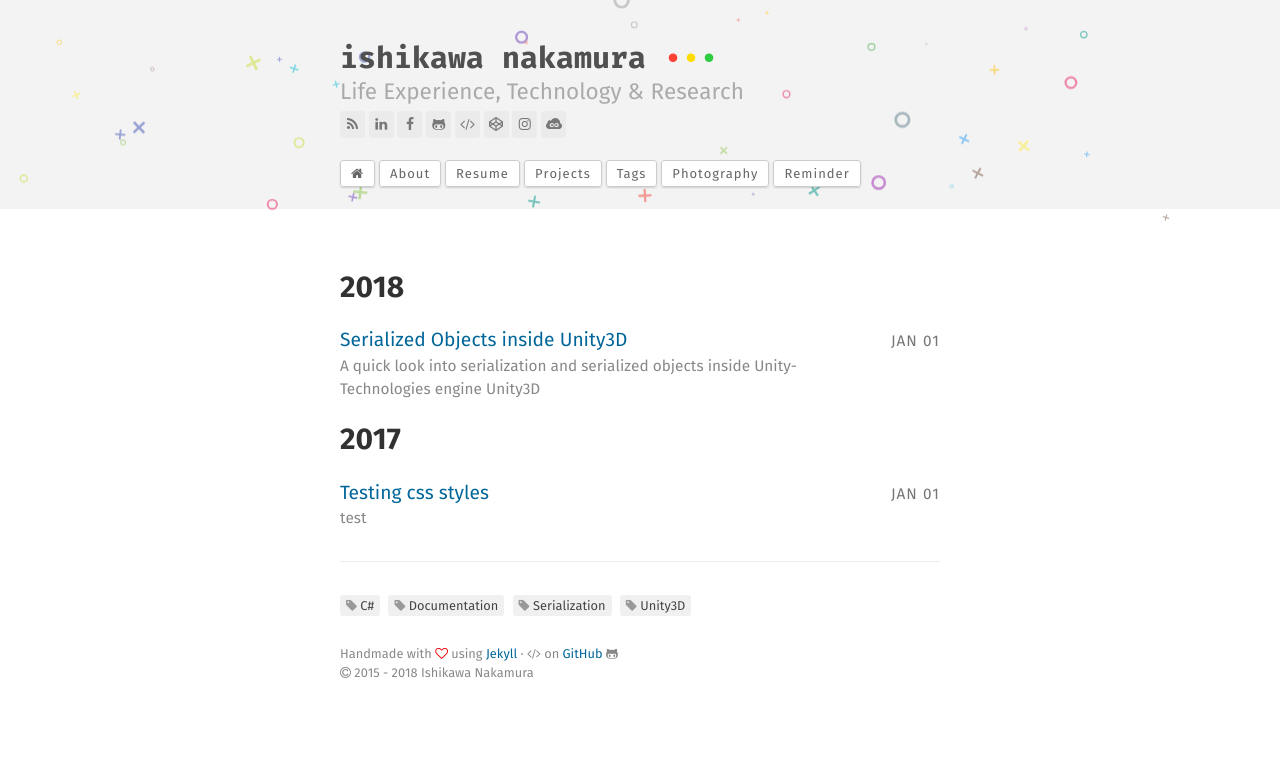
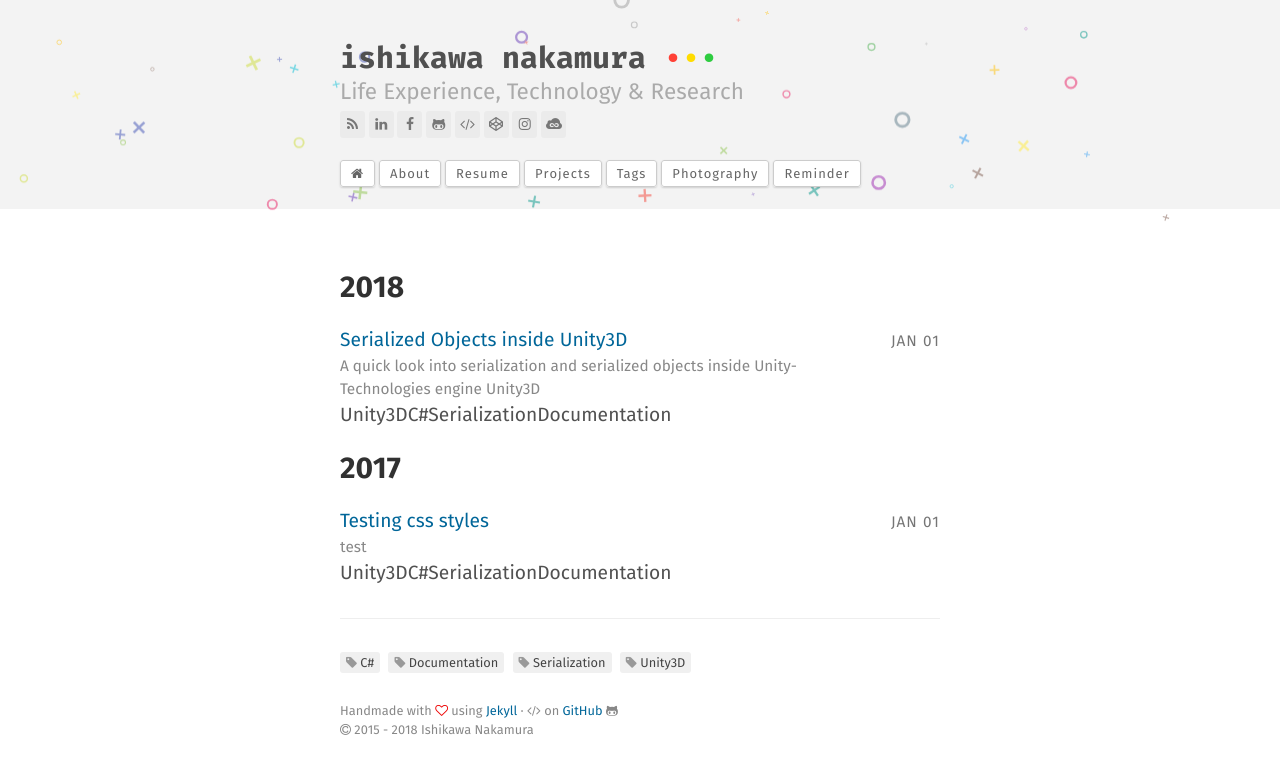
Before and after one commit to i5h1/i5h1.github.io, a Jekyll site: the page built from index.html, in a window 1280 px wide. Shown: the top 774 px of the page. Built offline with Jekyll 4.4.1, drawn with Linux system fonts in a browser that asks for light colours.

Commit message:
Initial setup

```diff
--- a/index.html
+++ b/index.html
@@ -38,6 +38,7 @@ title: Home
       <div class="post-list-date"><small>{{ post.date | date: "%b %d" }}</small></div>
 	    <div class="text-truncate"><a href="{{ post.url }}">{{ post.title }}</a></div>
       <div class="post-list-desc">{{ post.description }}</div>
+      <div class="post-list-tags">{{ post.tags }}</div>
     </div>
 
   {% endfor %}
```
